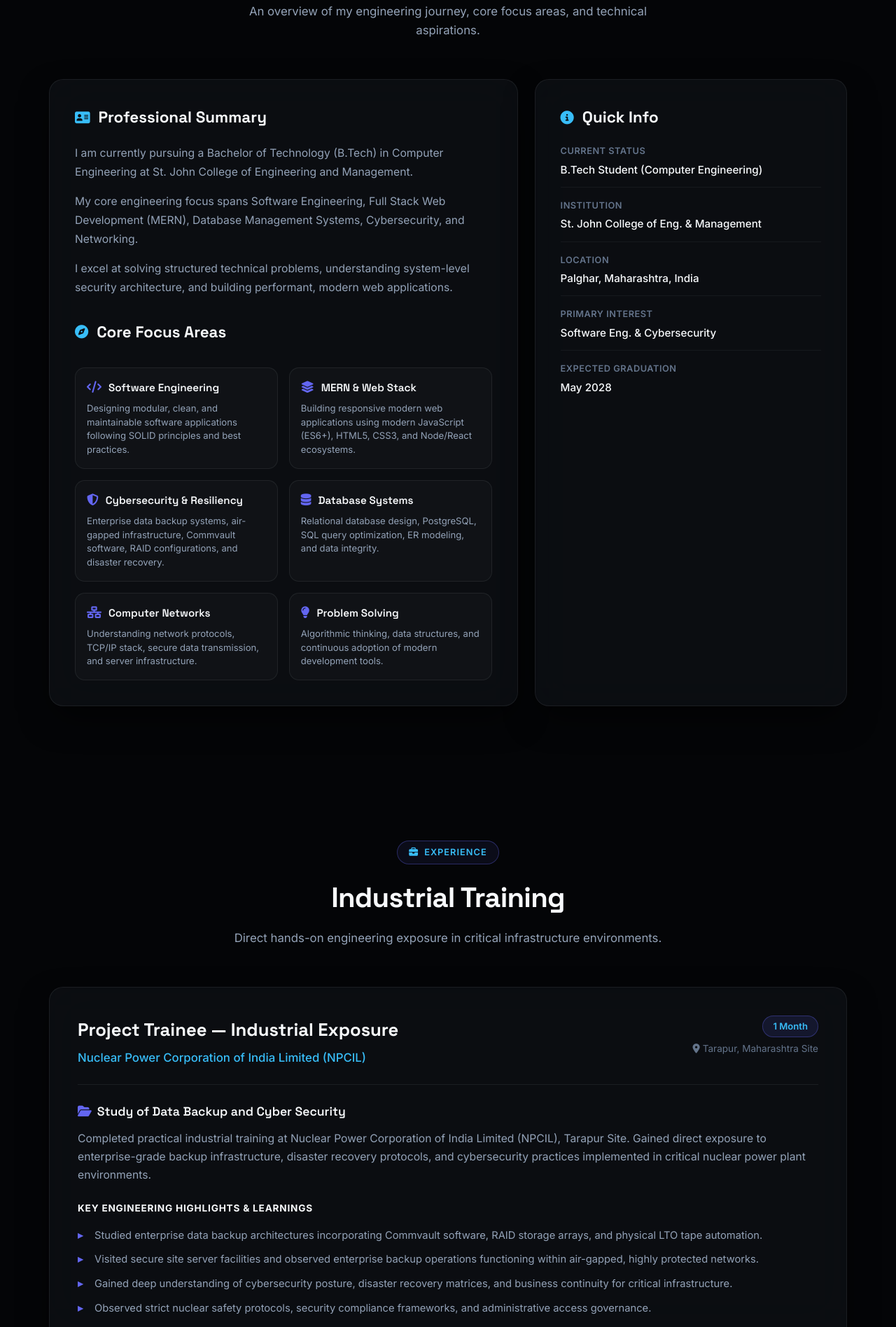
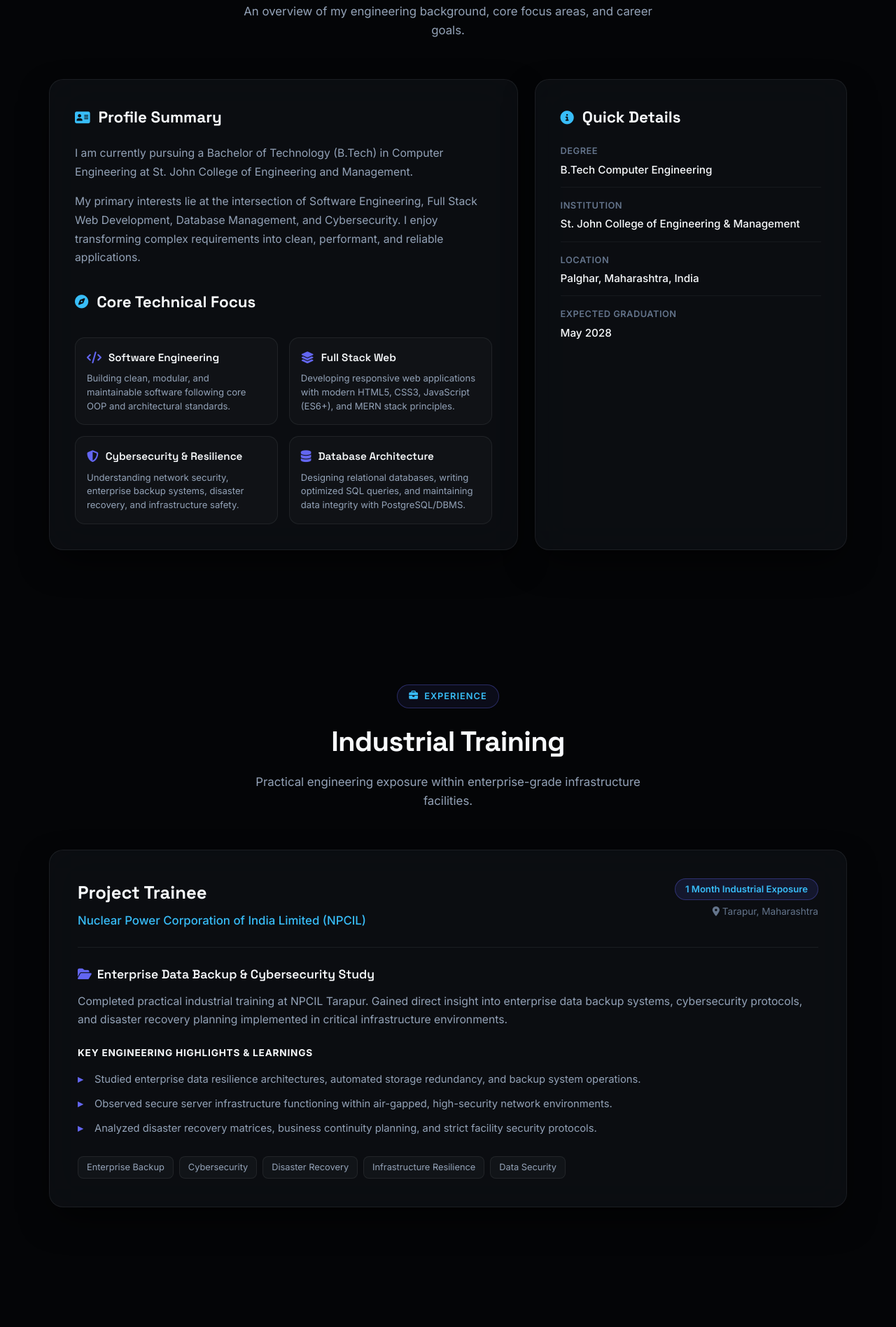
Before and after one commit to Neelkore25/Portfolio, a plain HTML site: page index.html in a window 1280 px wide. Shown: the part 904-2800 px from the top of the page at 70% size. Drawn offline with Linux system fonts and the light colour scheme.

Commit message:
Streamline copy & information flow: remove technical jargon and simplify NPCIL highlights

```diff
--- a/assets/js/data.js
+++ b/assets/js/data.js
@@ -1,8 +1,7 @@
 /**
  * Portfolio Single Source of Truth Data File
  * Author: Neel Kore
- * Description: Contains all editable information for personal details,
- * about info, industrial experience, skills, projects, certifications, documents, education, and socials.
+ * Description: Contains streamlined, recruiter-optimized content for Neel Kore's portfolio.
  * Modifying arrays here automatically updates the UI without changing any HTML or rendering code.
  */
 
@@ -11,9 +10,9 @@ const portfolioData = {
     name: "Neel Kore",
     logoName: "Neel",
     role: "Computer Engineering Student",
-    subRole: "Full Stack Developer & Security Enthusiast",
+    subRole: "Software Developer & Security Enthusiast",
     statusBadge: "Available for Internships & Opportunities",
-    bio: "Computer Engineering student passionate about software development, database systems, and cybersecurity. Experienced in enterprise data backup, RAID storage, and network resilience through hands-on industrial training at Nuclear Power Corporation of India Limited (NPCIL).",
+    bio: "Computer Engineering student building modern web applications, software solutions, and secure data systems. Passionate about full-stack development, database architecture, and continuous technical learning.",
     avatar: "assets/images/profile.jpg",
     location: "Maharashtra, India",
     email: "neelkore25@gmail.com"
@@ -22,66 +21,52 @@ const portfolioData = {
   about: {
     summary: [
       "I am currently pursuing a Bachelor of Technology (B.Tech) in Computer Engineering at St. John College of Engineering and Management.",
-      "My core engineering focus spans Software Engineering, Full Stack Web Development (MERN), Database Management Systems, Cybersecurity, and Networking.",
-      "I excel at solving structured technical problems, understanding system-level security architecture, and building performant, modern web applications."
+      "My primary interests lie at the intersection of Software Engineering, Full Stack Web Development, Database Management, and Cybersecurity. I enjoy transforming complex requirements into clean, performant, and reliable applications."
     ],
     coreFocus: [
       {
         icon: "fa-code",
         title: "Software Engineering",
-        description: "Designing modular, clean, and maintainable software applications following SOLID principles and best practices."
+        description: "Building clean, modular, and maintainable software following core OOP and architectural standards."
       },
       {
         icon: "fa-layer-group",
-        title: "MERN & Web Stack",
-        description: "Building responsive modern web applications using modern JavaScript (ES6+), HTML5, CSS3, and Node/React ecosystems."
+        title: "Full Stack Web",
+        description: "Developing responsive web applications with modern HTML5, CSS3, JavaScript (ES6+), and MERN stack principles."
       },
       {
         icon: "fa-shield-halved",
-        title: "Cybersecurity & Resiliency",
-        description: "Enterprise data backup systems, air-gapped infrastructure, Commvault software, RAID configurations, and disaster recovery."
+        title: "Cybersecurity & Resilience",
+        description: "Understanding network security, enterprise backup systems, disaster recovery, and infrastructure safety."
       },
       {
         icon: "fa-database",
-        title: "Database Systems",
-        description: "Relational database design, PostgreSQL, SQL query optimization, ER modeling, and data integrity."
-      },
-      {
-        icon: "fa-network-wired",
-        title: "Computer Networks",
-        description: "Understanding network protocols, TCP/IP stack, secure data transmission, and server infrastructure."
-      },
-      {
-        icon: "fa-lightbulb",
-        title: "Problem Solving",
-        description: "Algorithmic thinking, data structures, and continuous adoption of modern development tools."
+        title: "Database Architecture",
+        description: "Designing relational databases, writing optimized SQL queries, and maintaining data integrity with PostgreSQL/DBMS."
       }
     ],
     quickInfo: [
-      { label: "Current Status", value: "B.Tech Student (Computer Engineering)" },
-      { label: "Institution", value: "St. John College of Eng. & Management" },
+      { label: "Degree", value: "B.Tech Computer Engineering" },
+      { label: "Institution", value: "St. John College of Engineering & Management" },
       { label: "Location", value: "Palghar, Maharashtra, India" },
-      { label: "Primary Interest", value: "Software Eng. & Cybersecurity" },
       { label: "Expected Graduation", value: "May 2028" }
     ]
   },
 
   experience: [
     {
-      title: "Project Trainee — Industrial Exposure",
+      title: "Project Trainee",
       company: "Nuclear Power Corporation of India Limited (NPCIL)",
-      location: "Tarapur, Maharashtra Site",
-      duration: "1 Month",
-      projectTitle: "Study of Data Backup and Cyber Security",
-      description: "Completed practical industrial training at Nuclear Power Corporation of India Limited (NPCIL), Tarapur Site. Gained direct exposure to enterprise-grade backup infrastructure, disaster recovery protocols, and cybersecurity practices implemented in critical nuclear power plant environments.",
+      location: "Tarapur, Maharashtra",
+      duration: "1 Month Industrial Exposure",
+      projectTitle: "Enterprise Data Backup & Cybersecurity Study",
+      description: "Completed practical industrial training at NPCIL Tarapur. Gained direct insight into enterprise data backup systems, cybersecurity protocols, and disaster recovery planning implemented in critical infrastructure environments.",
       highlights: [
-        "Studied enterprise data backup architectures incorporating Commvault software, RAID storage arrays, and physical LTO tape automation.",
-        "Visited secure site server facilities and observed enterprise backup operations functioning within air-gapped, highly protected networks.",
-        "Gained deep understanding of cybersecurity posture, disaster recovery matrices, and business continuity for critical infrastructure.",
-        "Observed strict nuclear safety protocols, security compliance frameworks, and administrative access governance.",
-        "Documented comprehensive technical learnings in a formal project report submitted to NPCIL department mentors."
+        "Studied enterprise data resilience architectures, automated storage redundancy, and backup system operations.",
+        "Observed secure server infrastructure functioning within air-gapped, high-security network environments.",
+        "Analyzed disaster recovery matrices, business continuity planning, and strict facility security protocols."
       ],
-      skills: ["Commvault", "RAID Arrays", "LTO Tape Systems", "Air-Gapped Networks", "Cybersecurity", "Disaster Recovery", "Data Resilience"]
+      skills: ["Enterprise Backup", "Cybersecurity", "Disaster Recovery", "Infrastructure Resilience", "Data Security"]
     }
   ],
 
@@ -92,19 +77,19 @@ const portfolioData = {
       items: ["C", "C++", "Java", "JavaScript (ES6+)", "SQL"]
     },
     {
-      category: "Frameworks & Web Stack",
+      category: "Web & Stack",
       icon: "fa-laptop-code",
-      items: ["HTML5", "CSS3", "JavaScript", "React", "Node.js Basics", "Express.js Basics", "Responsive Design", "DOM API"]
+      items: ["HTML5", "CSS3", "JavaScript", "React", "Node.js Basics", "Express.js Basics", "Responsive Design"]
     },
     {
       category: "CS & Security Fundamentals",
       icon: "fa-brain",
-      items: ["Database Management (DBMS)", "Operating Systems", "Computer Networks", "Information Security", "Data Structures & Algorithms", "Disaster Recovery"]
+      items: ["Database Systems (DBMS)", "Operating Systems", "Computer Networks", "Information Security", "Data Structures"]
     },
     {
-      category: "Developer Tools & Systems",
+      category: "Tools & Environment",
       icon: "fa-gears",
-      items: ["Git", "GitHub", "VS Code", "PostgreSQL", "Commvault Systems", "RAID Configurations", "Linux Fundamentals"]
+      items: ["Git", "GitHub", "VS Code", "PostgreSQL", "Linux Fundamentals"]
     }
   ],
 
@@ -112,9 +97,9 @@ const portfolioData = {
     {
       id: "finance-risk",
       title: "Finance Risk Analytics Platform",
-      badge: "Featured Analytics",
-      description: "A comprehensive web-based platform designed for evaluating financial risk indicators, analyzing portfolio exposure, and presenting interactive metrics for risk mitigation.",
-      tags: ["JavaScript", "HTML5/CSS3", "Financial Analytics", "Data Visualization", "UI/UX"],
+      badge: "Analytics Suite",
+      description: "An interactive web platform designed for evaluating financial risk indicators, analyzing portfolio exposure, and presenting decision-support analytics.",
+      tags: ["JavaScript", "HTML5/CSS3", "Financial Analytics", "Data Visualization"],
       liveUrl: "https://neelkore25.github.io/finance-risk-management/",
       githubUrl: "https://github.com/Neelkore25/finance-risk-management",
       icon: "fa-chart-line"
@@ -122,9 +107,9 @@ const portfolioData = {
     {
       id: "smart-todo",
       title: "Smart-Todo Productivity Suite",
-      badge: "Productivity Suite",
-      description: "An intuitive, feature-packed task management application featuring smart task categorizations, priority matrices, persistent web storage, and seamless workflow organization.",
-      tags: ["JavaScript", "Web Storage API", "DOM Architecture", "Productivity Design"],
+      badge: "Productivity App",
+      description: "A streamlined task management suite featuring smart task categories, priority tracking, persistent storage, and clean workflow tools.",
+      tags: ["JavaScript", "Web Storage API", "DOM Architecture", "Productivity UI"],
       liveUrl: "https://neelkore25.github.io/smart-todo/",
       githubUrl: "https://github.com/Neelkore25/smart-todo",
       icon: "fa-list-check"
@@ -132,9 +117,9 @@ const portfolioData = {
     {
       id: "scent-atlas",
       title: "The Scent Atlas",
-      badge: "Web Application",
-      description: "An interactive visual fragrance discovery engine and sensory catalog, allowing users to explore olfactory notes, fragrance families, and detailed scent profiles.",
-      tags: ["JavaScript", "Interactive UI", "CSS Animations", "Catalog System"],
+      badge: "Visual Catalog",
+      description: "An interactive fragrance discovery catalog allowing users to explore scent notes, fragrance families, and detailed sensory profiles.",
+      tags: ["JavaScript", "Interactive UI", "CSS Animations", "Catalog Architecture"],
       liveUrl: "https://neelkore25.github.io/scent-atlas/",
       githubUrl: "https://github.com/Neelkore25/scent-atlas",
       icon: "fa-compass"
@@ -144,12 +129,12 @@ const portfolioData = {
   certifications: [
     {
       id: "cert-npcil",
-      title: "Industrial Training — Data Backup & Cybersecurity",
+      title: "Industrial Training — Enterprise Data Backup & Cybersecurity",
       issuer: "Nuclear Power Corporation of India Limited (NPCIL)",
       date: "Tarapur Site, Maharashtra",
-      badge: "Verified NPCIL",
+      badge: "Verified Industrial Training",
       icon: "fa-shield-halved",
-      description: "Practical training certificate covering Commvault, RAID arrays, LTO tape, and air-gapped security infrastructure.",
+      description: "Practical industrial training validation covering data resilience, infrastructure backup, and security protocols.",
       credentialUrl: "",
       imageUrl: "assets/images/certificates/npcil_cert.jpg"
     },
@@ -157,21 +142,21 @@ const portfolioData = {
       id: "cert-dbms",
       title: "Database Management Systems & SQL",
       issuer: "St. John College of Engineering & Management",
-      date: "Academic Coursework",
+      date: "Academic Domain Skill",
       badge: "Core Engineering",
       icon: "fa-database",
-      description: "Comprehensive coursework in relational database design, SQL querying, indexing, and schema normalization.",
+      description: "Comprehensive validation in relational database design, SQL querying, indexing, and schema normalization.",
       credentialUrl: "",
       imageUrl: ""
     },
     {
       id: "cert-security",
-      title: "Information Security & Networking Fundamentals",
+      title: "Information Security & Computer Networks",
       issuer: "Technical Exposure",
       date: "Verified Domain Skill",
       badge: "Security Focus",
       icon: "fa-network-wired",
-      description: "Foundational validation in network security protocols, data protection mechanisms, and system integrity.",
+      description: "Foundational training in network protocols, data protection, and system security fundamentals.",
       credentialUrl: "",
       imageUrl: ""
     }
@@ -190,9 +175,9 @@ const portfolioData = {
     {
       id: "doc-npcil-report",
       title: "NPCIL Industrial Training Report",
-      description: "Complete technical report on enterprise data backup, Commvault systems, and cybersecurity at NPCIL Tarapur.",
+      description: "Technical project report on enterprise data backup and cybersecurity at NPCIL Tarapur.",
       icon: "fa-file-lines",
-      badge: "Training Report",
+      badge: "Project Report",
       filePath: "assets/docs/npcil_training_report.pdf",
       isPrimary: false
     }
@@ -209,10 +194,10 @@ const portfolioData = {
       "Operating Systems",
       "Computer Networks",
       "Object-Oriented Programming (OOP)",
-      "Software Engineering Principles",
+      "Software Engineering",
       "Data Structures & Algorithms",
-      "Information Security Fundamentals",
-      "Web Technologies & Architectures"
+      "Information Security",
+      "Web Technologies"
     ]
   },
 
--- a/index.html
+++ b/index.html
@@ -15,7 +15,7 @@
   <link rel="stylesheet" href="https://cdnjs.cloudflare.com/ajax/libs/font-awesome/6.5.2/css/all.min.css"/>
 
   <!-- Custom Design System Stylesheet (with Cache-Buster Parameter) -->
-  <link rel="stylesheet" href="assets/css/styles.css?v=3.0">
+  <link rel="stylesheet" href="assets/css/styles.css?v=4.0">
 </head>
 <body>
 
@@ -82,20 +82,20 @@
         <div class="section-header">
           <span class="section-badge"><i class="fa-solid fa-user"></i> About</span>
           <h2 class="section-heading">Background & Focus</h2>
-          <p class="section-subtitle">An overview of my engineering journey, core focus areas, and technical aspirations.</p>
+          <p class="section-subtitle">An overview of my engineering background, core focus areas, and career goals.</p>
         </div>
 
         <div class="about-bento">
           <div class="glass-card bento-card">
-            <h3 class="bento-card-title"><i class="fa-solid fa-address-card"></i> Professional Summary</h3>
+            <h3 class="bento-card-title"><i class="fa-solid fa-address-card"></i> Profile Summary</h3>
             <div class="about-summary" id="aboutSummary"></div>
 
-            <h3 class="bento-card-title" style="margin-top: 32px;"><i class="fa-solid fa-compass"></i> Core Focus Areas</h3>
+            <h3 class="bento-card-title" style="margin-top: 32px;"><i class="fa-solid fa-compass"></i> Core Technical Focus</h3>
             <div class="focus-grid" id="aboutFocusGrid"></div>
           </div>
 
           <div class="glass-card bento-card">
-            <h3 class="bento-card-title"><i class="fa-solid fa-circle-info"></i> Quick Info</h3>
+            <h3 class="bento-card-title"><i class="fa-solid fa-circle-info"></i> Quick Details</h3>
             <ul class="quick-info-list" id="aboutQuickInfo"></ul>
           </div>
         </div>
@@ -108,7 +108,7 @@
         <div class="section-header">
           <span class="section-badge"><i class="fa-solid fa-briefcase"></i> Experience</span>
           <h2 class="section-heading">Industrial Training</h2>
-          <p class="section-subtitle">Direct hands-on engineering exposure in critical infrastructure environments.</p>
+          <p class="section-subtitle">Practical engineering exposure within enterprise-grade infrastructure facilities.</p>
         </div>
 
         <div id="experienceContainer"></div>
@@ -120,8 +120,8 @@
       <div class="container">
         <div class="section-header">
           <span class="section-badge"><i class="fa-solid fa-code"></i> Technical Skills</span>
-          <h2 class="section-heading">Skills & Tools</h2>
-          <p class="section-subtitle">Core programming languages, frameworks, fundamentals, and developer utilities.</p>
+          <h2 class="section-heading">Skills & Stack</h2>
+          <p class="section-subtitle">Categorized breakdown of programming languages, web technologies, and security concepts.</p>
         </div>
 
         <div class="skills-bento-grid" id="skillsGrid"></div>
@@ -134,7 +134,7 @@
         <div class="section-header">
           <span class="section-badge"><i class="fa-solid fa-rocket"></i> Projects</span>
           <h2 class="section-heading">Featured Projects</h2>
-          <p class="section-subtitle">Highlighting web applications and analytics platforms built with modern software architecture.</p>
+          <p class="section-subtitle">Web applications and analytics platforms built with clean software engineering practices.</p>
         </div>
 
         <div class="projects-grid" id="projectsGrid"></div>
@@ -147,7 +147,7 @@
         <div class="section-header">
           <span class="section-badge"><i class="fa-solid fa-certificate"></i> Credentials</span>
           <h2 class="section-heading">Certifications</h2>
-          <p class="section-subtitle">Industrial training validations and academic domain certifications.</p>
+          <p class="section-subtitle">Verified industrial training credentials and academic skill validations.</p>
         </div>
 
         <div class="certs-grid" id="certsGrid"></div>
@@ -160,7 +160,7 @@
         <div class="section-header">
           <span class="section-badge"><i class="fa-solid fa-folder-closed"></i> Documents</span>
           <h2 class="section-heading">Documents & Reports</h2>
-          <p class="section-subtitle">Access and download verified engineering resumes, project reports, and technical documentation.</p>
+          <p class="section-subtitle">Access and download verified engineering resumes and technical documentation.</p>
         </div>
 
         <div class="docs-grid" id="docsGrid"></div>
@@ -173,7 +173,7 @@
         <div class="section-header">
           <span class="section-badge"><i class="fa-solid fa-graduation-cap"></i> Education</span>
           <h2 class="section-heading">Academic Journey</h2>
-          <p class="section-subtitle">Engineering degree details and foundational Computer Science coursework.</p>
+          <p class="section-subtitle">Computer Engineering degree details and core foundational coursework.</p>
         </div>
 
         <div id="educationContainer"></div>
@@ -199,10 +199,10 @@
   <div class="toast-notification" id="toastNotification">✓ Action completed!</div>
 
   <!-- Single Source of Truth Data Script (with Cache-Buster Parameter) -->
-  <script src="assets/js/data.js?v=3.0"></script>
+  <script src="assets/js/data.js?v=4.0"></script>
 
   <!-- Dynamic Application Script (with Cache-Buster Parameter) -->
-  <script src="assets/js/app.js?v=3.0"></script>
+  <script src="assets/js/app.js?v=4.0"></script>
 
 </body>
 </html>
```
